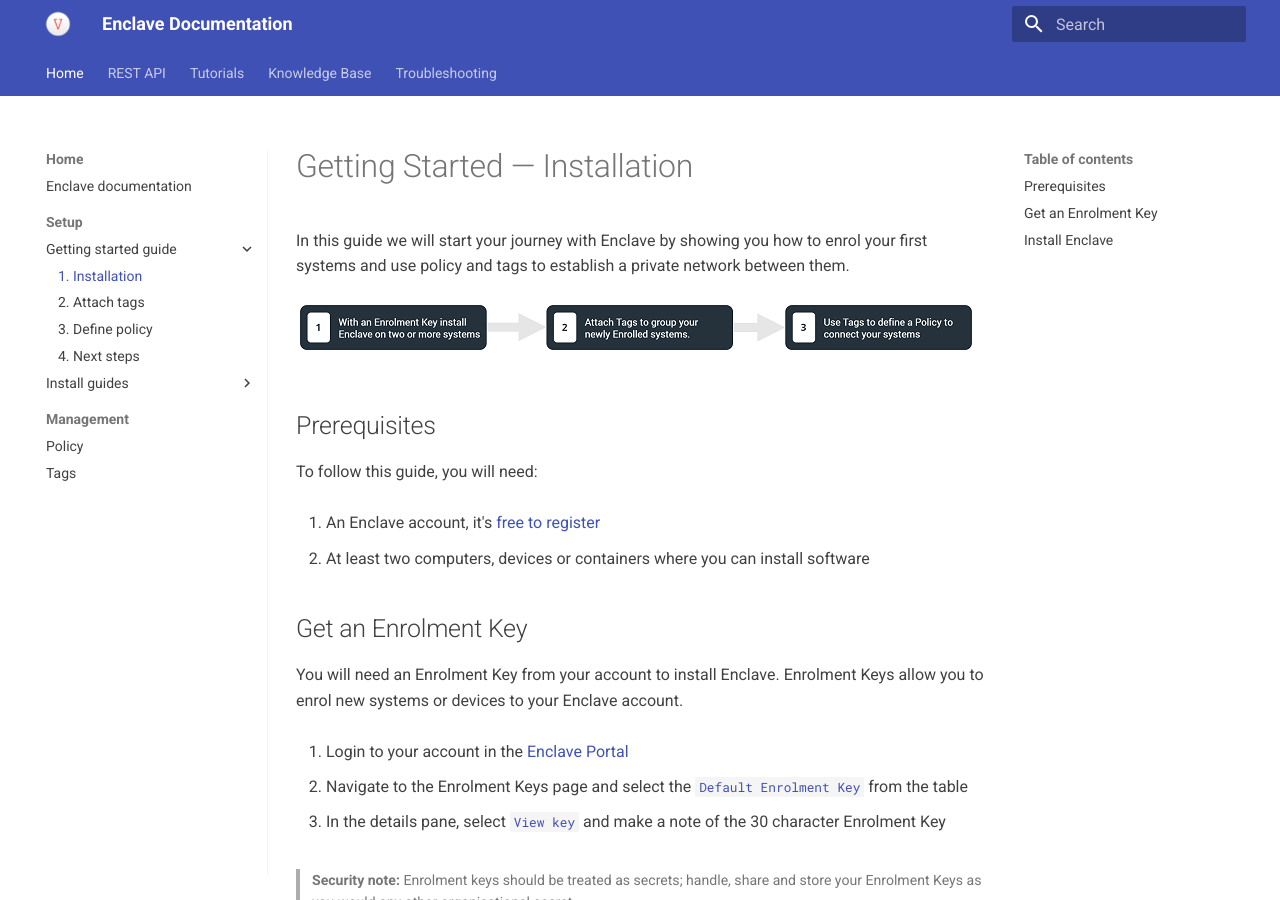
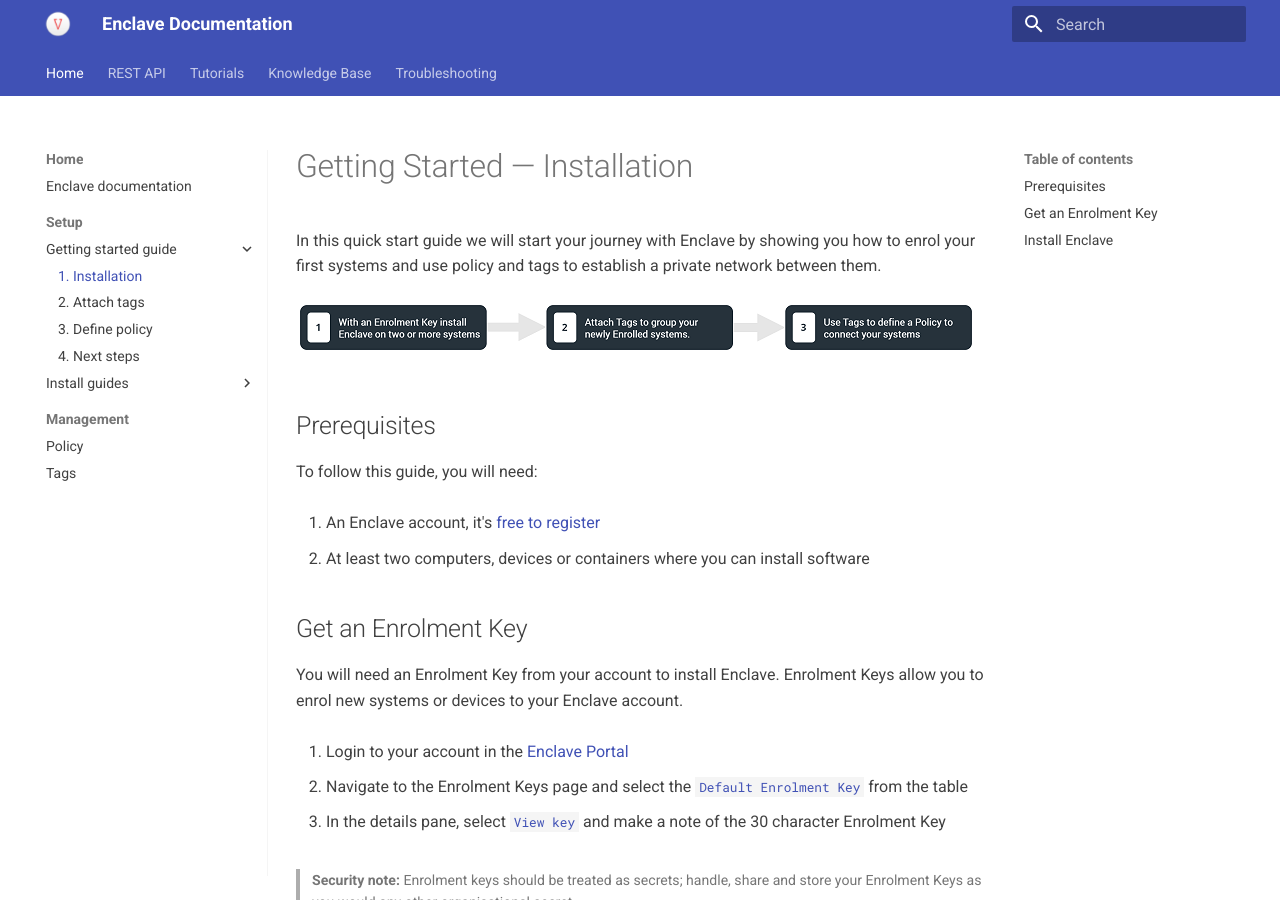
Before and after one commit to enclave-networks/docs, an MkDocs documentation site: the page built from docs/getting-started/installation.md, in a window 1280 px wide and 900 px high. Built offline with MkDocs 1.6.1 and Material for MkDocs 9.7.7, drawn with Linux system fonts in a browser that asks for light colours.

Commit message:
update links

```diff
--- a/docs/getting-started/installation.md
+++ b/docs/getting-started/installation.md
@@ -1,6 +1,6 @@
 # Getting Started — Installation
 
-In this guide we will start your journey with Enclave by showing you how to enrol your first systems and use policy and tags to establish a private network between them.
+In this quick start guide we will start your journey with Enclave by showing you how to enrol your first systems and use policy and tags to establish a private network between them.
 
 ![Quick start steps](/images/quick-start/steps.png)
 
```
Also changed, not shown: docs/getting-started/attach-tags.md (+1 -1 lines), docs/getting-started/define-policy.md (+2 -3 lines).
